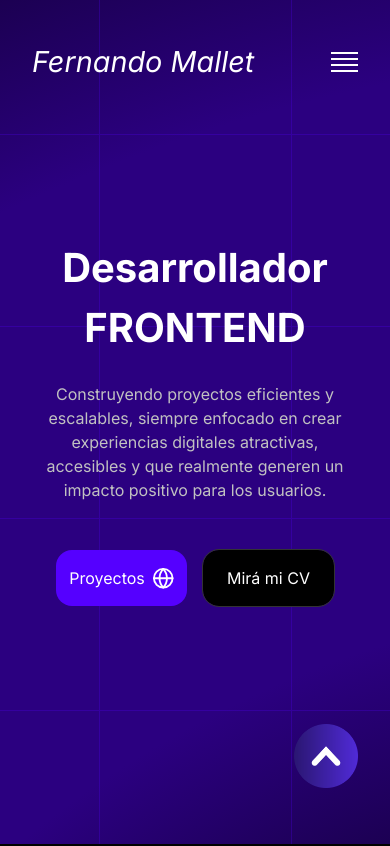
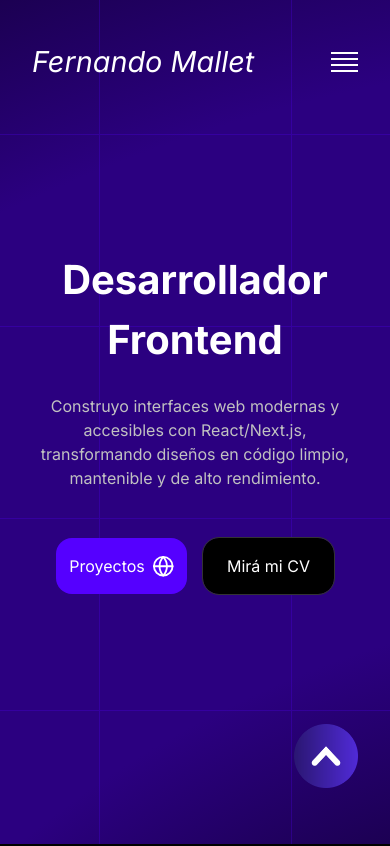
Before and after one commit to fnmallet/Portfolio, a React (Vite) app: page / in a window 390 px wide. Shown: the top 846 px of the page. Built offline with nearby package versions, Linux system fonts and the light colour scheme.

Commit message:
feat: change hero text

```diff
--- a/src/components/sections/HeroSection/HeroSection.tsx
+++ b/src/components/sections/HeroSection/HeroSection.tsx
@@ -27,8 +27,7 @@ export const HeroSection = () => {
             }}
             viewport={{ once: true, amount: 'some' }}
           >
-            <span className='md:contents'>Desarrollador {' '}</span>
-            <span className='font-bold uppercase md:contents'>Frontend</span>
+            <span className='md:contents'>Desarrollador Frontend</span>
           </motion.div>
         </div>
       </div>
@@ -47,8 +46,8 @@ export const HeroSection = () => {
         }}
         viewport={{ once: true, amount: 'some' }}
       >
-        <p className='text-gray text-base md:text-[20px] xl:text-[2rem] text-center max-w-250'>
-          Construyendo proyectos eficientes y escalables, siempre enfocado en crear experiencias digitales atractivas, accesibles y que realmente generen un impacto positivo para los usuarios.
+        <p className='text-gray text-base md:text-[20px] xl:text-[2.2rem] text-center max-w-250'>
+          Construyo interfaces web modernas y accesibles con React/Next.js, transformando diseños en código limpio, mantenible y de alto rendimiento.
         </p>
         <div className='grid grid-cols-2 gap-4 justify-items-center w-69.5'>
           <LinkButton href={`#${ID.section.projects}`} intent='primary' className='flex px-0 w-full justify-center gap-2 items-center'>
```
